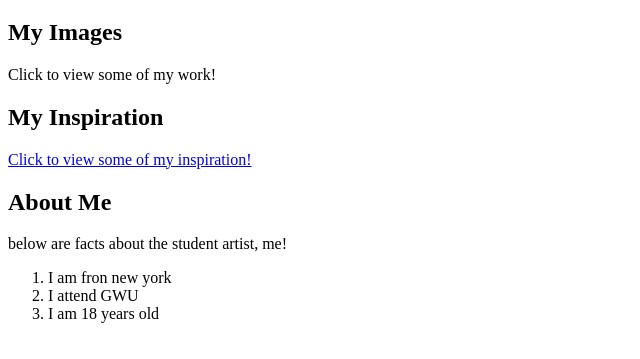
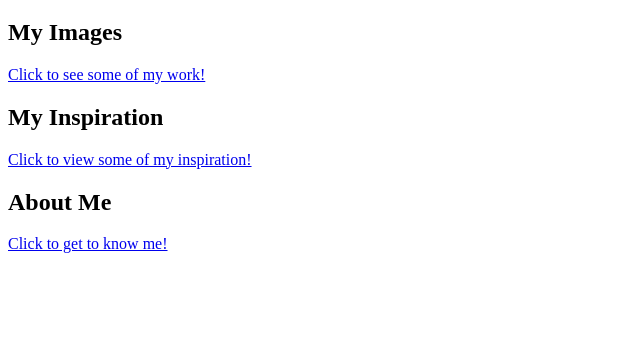
Before and after one commit to brynnb23/portfoliowebsite, a plain HTML site: page index.html in a window 1280 px wide. Shown: the part 61-420 px from the top of the page, without its empty margins (0-640 px from the left). Drawn offline with Linux system fonts and the light colour scheme.

Commit message:
nav links

```diff
--- a/index.html
+++ b/index.html
@@ -8,18 +8,18 @@
 <body>
     <h1>Welcome to My Portfolio</h1>
     <h2>My Images</h2>
-    <p>Click to view some of my work!</p>
+    <p>
+        <a href="page 2.html"> Click to see some of my work! </a>
+
     <h2>My Inspiration</h2>
     <p> <a href="http://www.vivianmaier.com/">
         Click to view some of my inspiration!</a>
         </p>
 
     <h2>About Me </h2>
-    <div>below are facts about the student artist, me!</div>
-    </h2>
-    <ol> <li>I am fron new york</li>
-         <li> I attend GWU</li>
-         <li>I am 18 years old</li>
-    </ol>
+    <a href="page 3.html"> Click to get to know me! </a>
+
+
+
 </body>
 </html>
```
Also changed, not shown: page 2.html (added, +3 -0 lines), page 3.html (added, +12 -0 lines).
